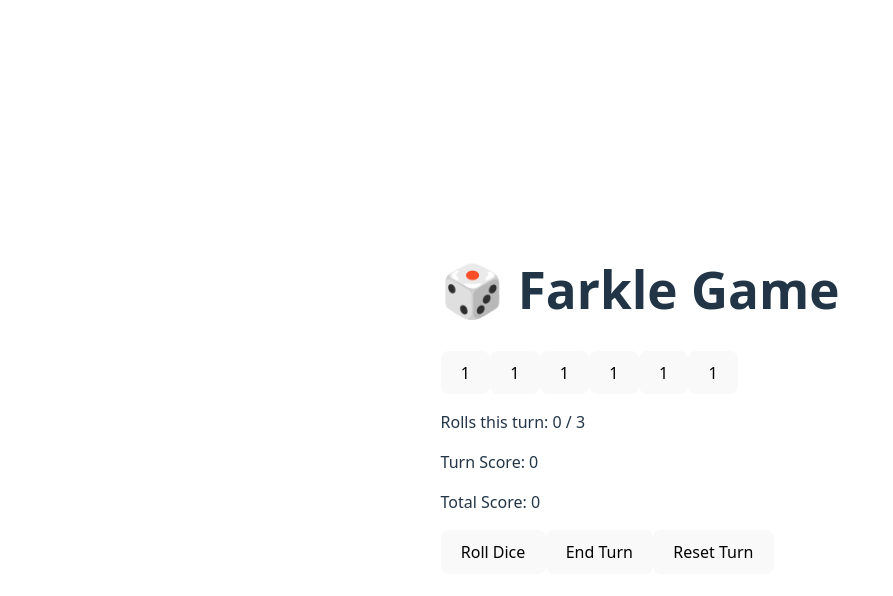
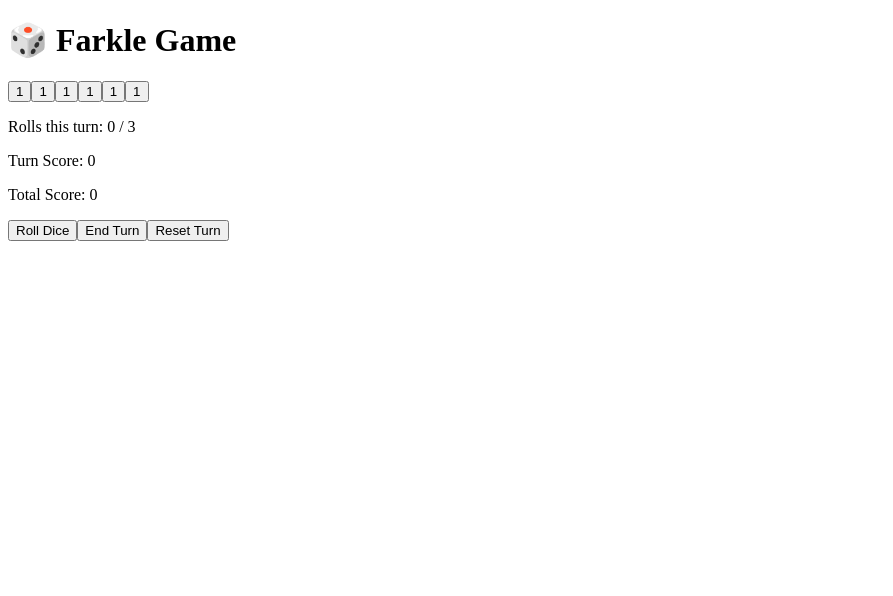
Before and after one commit to Virat-Shrimali/farkle-latest, a React (Vite) app: page / in a window 1280 px wide. Shown: the top 596 px of the page, without its empty margins (0-893 px from the left). Built offline with nearby package versions, Linux system fonts and the light colour scheme.

Commit message:
Update index.css

```diff
--- a/src/index.css
+++ b/src/index.css
@@ -2,7 +2,7 @@
 @tailwind components;
 @tailwind utilities;
 
-body {
+/* body {
   display: flex;
   justify-content: center;
   align-items: center;
@@ -76,3 +76,5 @@ button:focus-visible {
     background-color: #f9f9f9;
   }
 }
+
+ */
```
